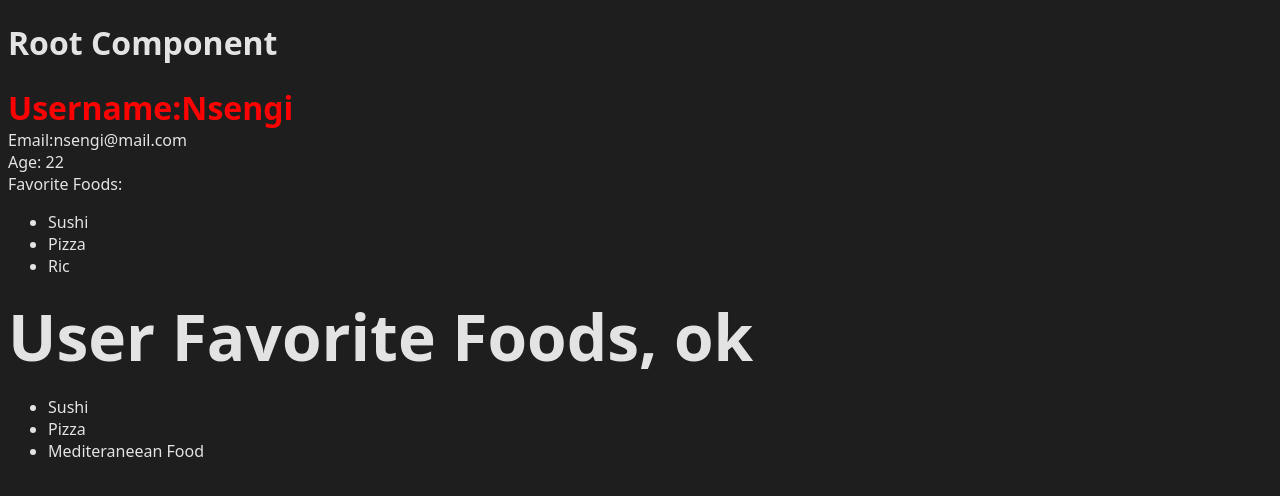
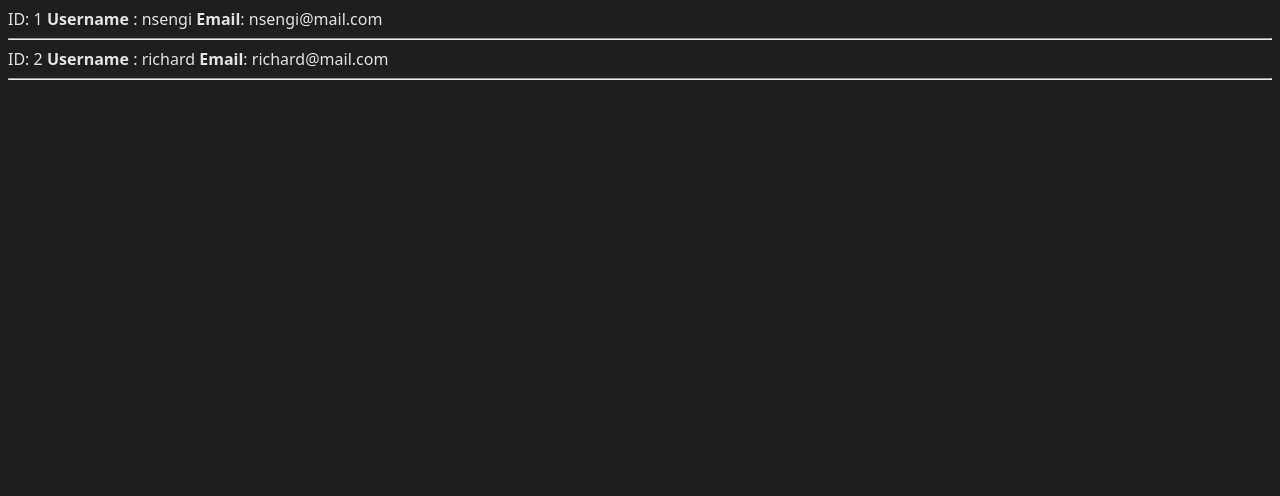
Before and after one commit to iAmNsengi/React-Tutorial, a React (Vite) app: page / in a window 1280 px wide. Shown: the top 496 px of the page. Built offline with nearby package versions, Linux system fonts and the light colour scheme.

Commit message:
feat: scss

```diff
--- a/src/App.jsx
+++ b/src/App.jsx
@@ -1,11 +1,45 @@
-import { UserProfile } from "./components/UserProfile";
+// import { UserProfile } from "./components/UserProfile";
+// export default function App() {
+//   const callMe = () => console.log("hello world");
+
+//   return (
+//     <div>
+//       <h1>Root Component</h1>
+//       <UserProfile username="Nsengi" age={22} sex="Male" callMe={callMe} />
+//     </div>
+//   );
+// }
+
 export default function App() {
-  const callMe = () => console.log("hello world");
-
+  const mockUsers = [
+    {
+      id: 1,
+      username: "nsengi",
+      email: "nsengi@mail.com",
+    },
+    {
+      id: 2,
+      username: "richard",
+      email: "richard@mail.com",
+    },
+  ];
   return (
-    <div>
-      <h1>Root Component</h1>
-      <UserProfile username="Nsengi" age={22} sex="Male" callMe={callMe} />
-    </div>
+    <>
+      {mockUsers.map((user) => {
+        return (
+          <div key={user.id}>
+            <span>ID: {user.id} </span>
+            <span>
+              {" "}
+              <b>Username</b> : {user.username}{" "}
+            </span>
+            <span>
+              <b>Email</b>: {user.email}{" "}
+            </span>
+            <hr />
+          </div>
+        );
+      })}
+    </>
   );
 }
```
